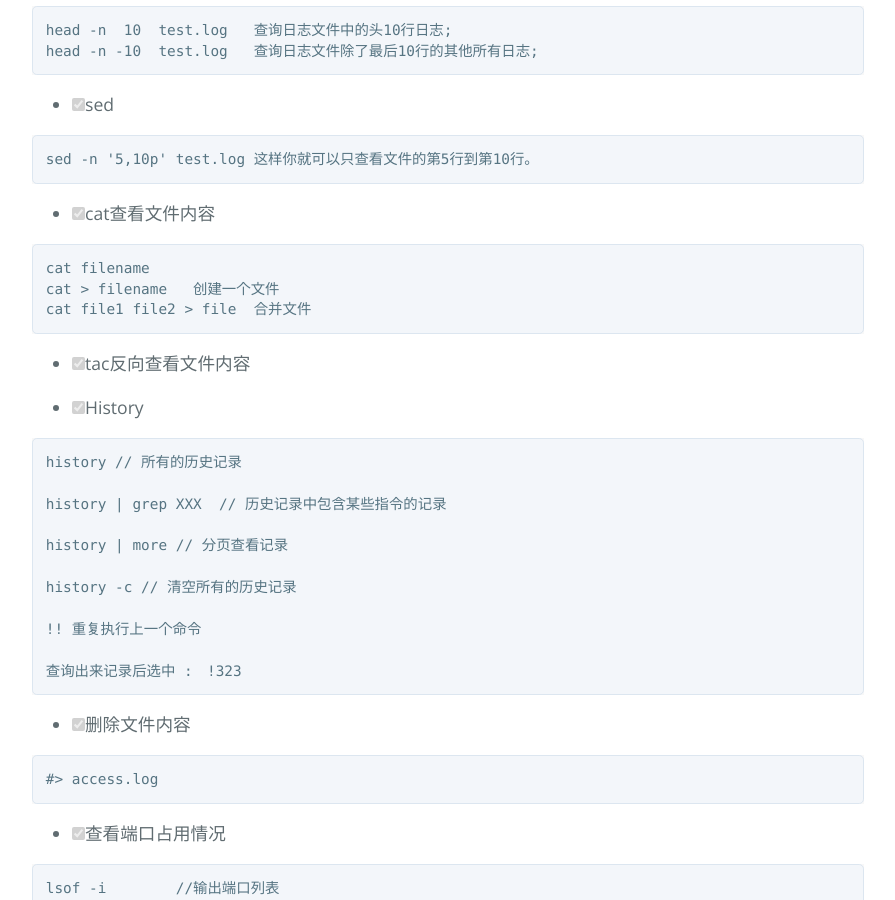
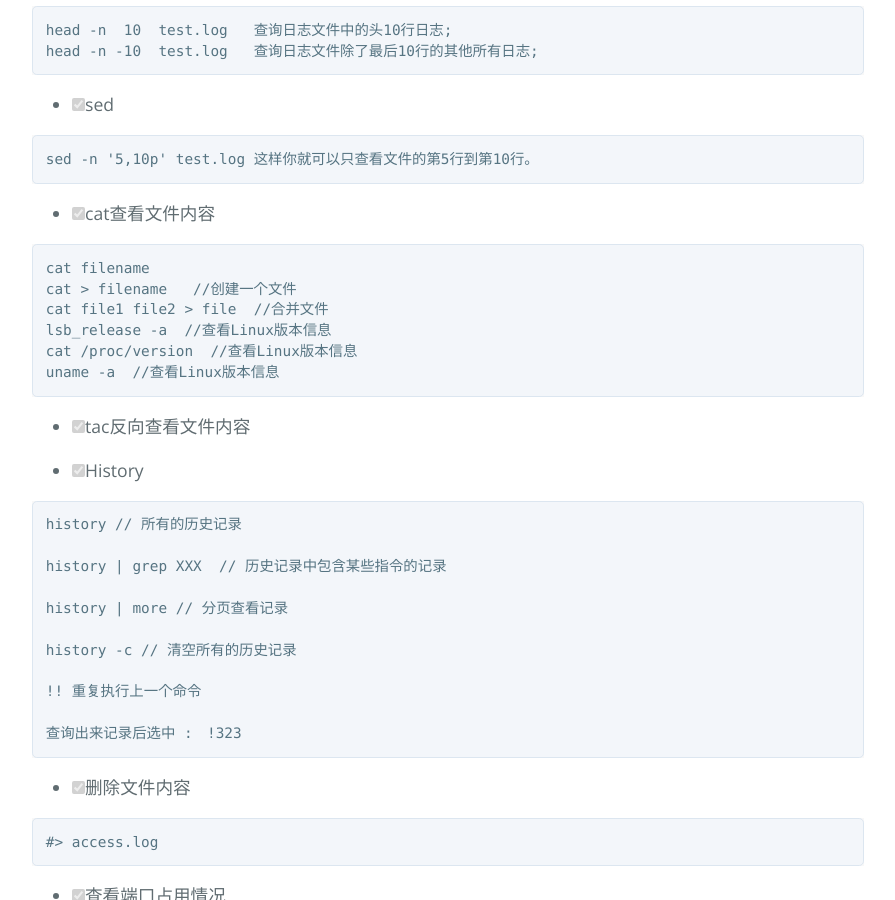
Before and after one commit to AmbroseRen/test, a Jekyll site: the page built from Data/Linux/linux.md, in a window 1280 px wide and 900 px high, scrolled down 1000 px. Shown: the whole window, without its empty margins (192-1087 px from the left). Built offline with Jekyll 4.4.1, drawn with Linux system fonts in a browser that asks for light colours; our own code applies the rules of GitHub Pages for plain Markdown files; the repository's description, which GitHub fills in, is left out.

Commit message:
Update linux.md

````diff
--- a/Data/Linux/linux.md
+++ b/Data/Linux/linux.md
@@ -64,8 +64,11 @@ sed -n '5,10p' test.log 这样你就可以只查看文件的第5行到第10行
 
 ```
 cat filename
-cat > filename   创建一个文件
-cat file1 file2 > file  合并文件
+cat > filename   //创建一个文件
+cat file1 file2 > file  //合并文件
+lsb_release -a  //查看Linux版本信息
+cat /proc/version  //查看Linux版本信息
+uname -a  //查看Linux版本信息
 ```
 
 - [X] tac反向查看文件内容
````
